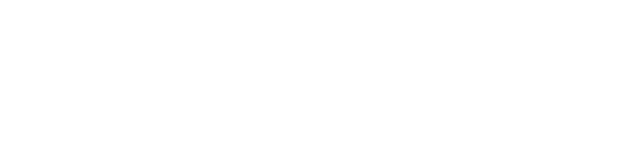
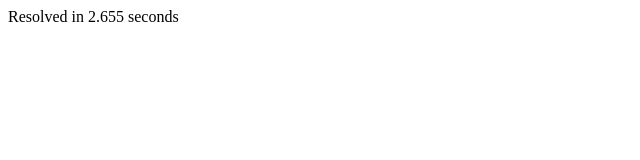
Before and after one commit to acciojob/race-to-finish-Trupti100, a website: page main.html in a window 1280 px wide. Shown: the whole page, without its empty margins (0-640 px from the left). Drawn offline with Linux system fonts and the light colour scheme.

Commit message:
created a submission

```diff
--- a/main.html
+++ b/main.html
@@ -1,13 +1,10 @@
 <!DOCTYPE html>
-
 <html>
-  <head>
-    <link rel="stylesheet" href="styles.css" />
-  </head>
-
-  <body>
-    <!-- the entire body must be written by student -->
-    <div id="output"></div>
-    <script type="text/javascript" src="./script.js"></script>
-  </body>
+<head>
+  <title>Promise Race</title>
+</head>
+<body>
+  <div id="output">Result will be displayed here</div>
+  <script src="script.js"></script>
+</body>
 </html>
--- a/script.js
+++ b/script.js
@@ -1,4 +1,14 @@
-window.promises = [];
+const promises = Array.from({ length: 5 }, () =>
+  new Promise((resolve) => {
+    const randomTime = Math.floor(Math.random() * 5000) + 1000; // Random time between 1 and 5 seconds
+    setTimeout(() => resolve(`Resolved in ${randomTime / 1000} seconds`), randomTime);
+  })
+);
 
-// Do not change the code above this
-// add your promises to the array `promises`
+Promise.any(promises)
+  .then((result) => {
+    document.getElementById("output").textContent = result;
+  })
+  .catch((error) => {
+    console.error("All promises failed:", error);
+  });
```
